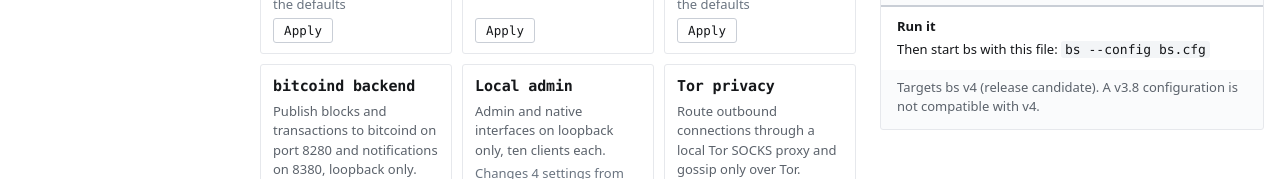
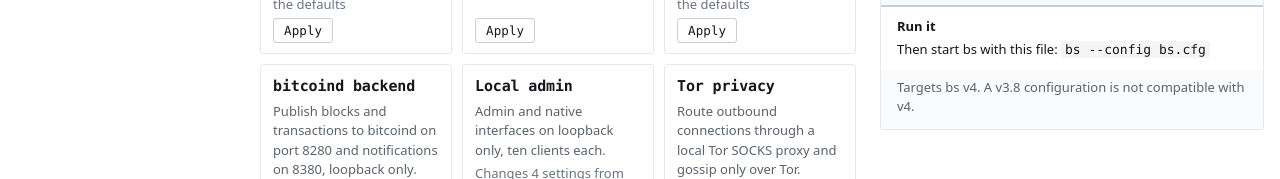
Before and after one commit to orangepane/libbitcoin-bs-config-generator, a React (Vite) app: page / in a window 1280 px wide. Shown: the part 485-664 px from the top of the page. Built offline with nearby package versions, Linux system fonts and the light colour scheme.

Commit message:
Trim copy

```diff
--- a/src/ui/ArtifactPane.tsx
+++ b/src/ui/ArtifactPane.tsx
@@ -337,7 +337,7 @@ export function ArtifactPane ({
       </div>
 
       <p className="compat">
-        Targets bs v4 (release candidate). A v3.8 configuration is not compatible with v4.
+        Targets bs v4. A v3.8 configuration is not compatible with v4.
       </p>
     </section>
   );
```
Also changed, not shown: 1 other file (tests, documents, lock files or other folders).
